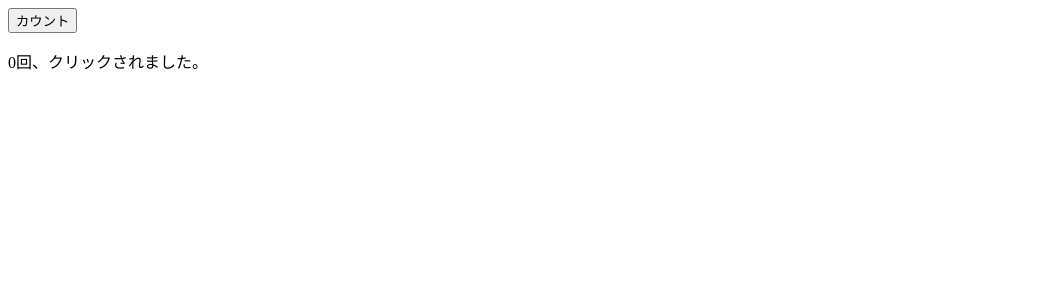
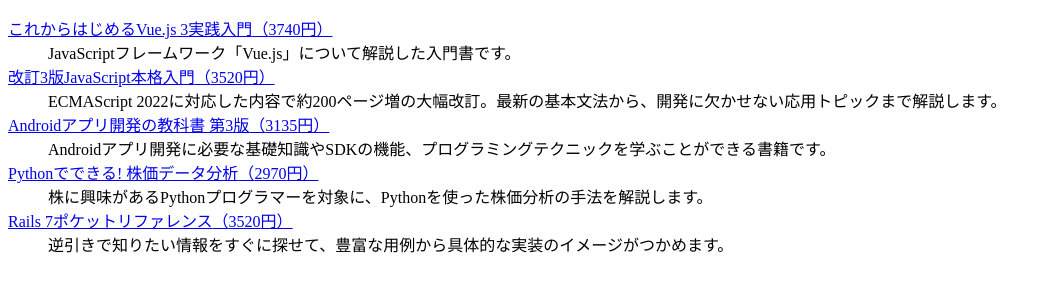
Before and after one commit to Yuma0309/Study-React, a React (Create React App) app in the folder React_sample_Yuma/my-react/: page / in a window 1280 px wide. Shown: the top 300 px of the page, without its empty margins (0-1051 px from the left). Built offline with nearby package versions, Linux system fonts and the light colour scheme.

Commit message:
リスト3-2-3までの動作を確認

```diff
--- a/React_sample_Yuma/my-react/src/index.js
+++ b/React_sample_Yuma/my-react/src/index.js
@@ -1,10 +1,11 @@
 // React関連のライブラリをインポート
 import ReactDOM from 'react-dom/client';
-import StateBasic from './chap03/StateBasic';
+import books from './chap03/books';
+import ForList from './chap03/ForList';
 
 // Reactアプリ（Appコンポーネント）を描画
 const root = ReactDOM.createRoot(document.getElementById('root'));
 
 root.render(
-  <StateBasic init={0} />
+  <ForList src={books} />
 );
```
